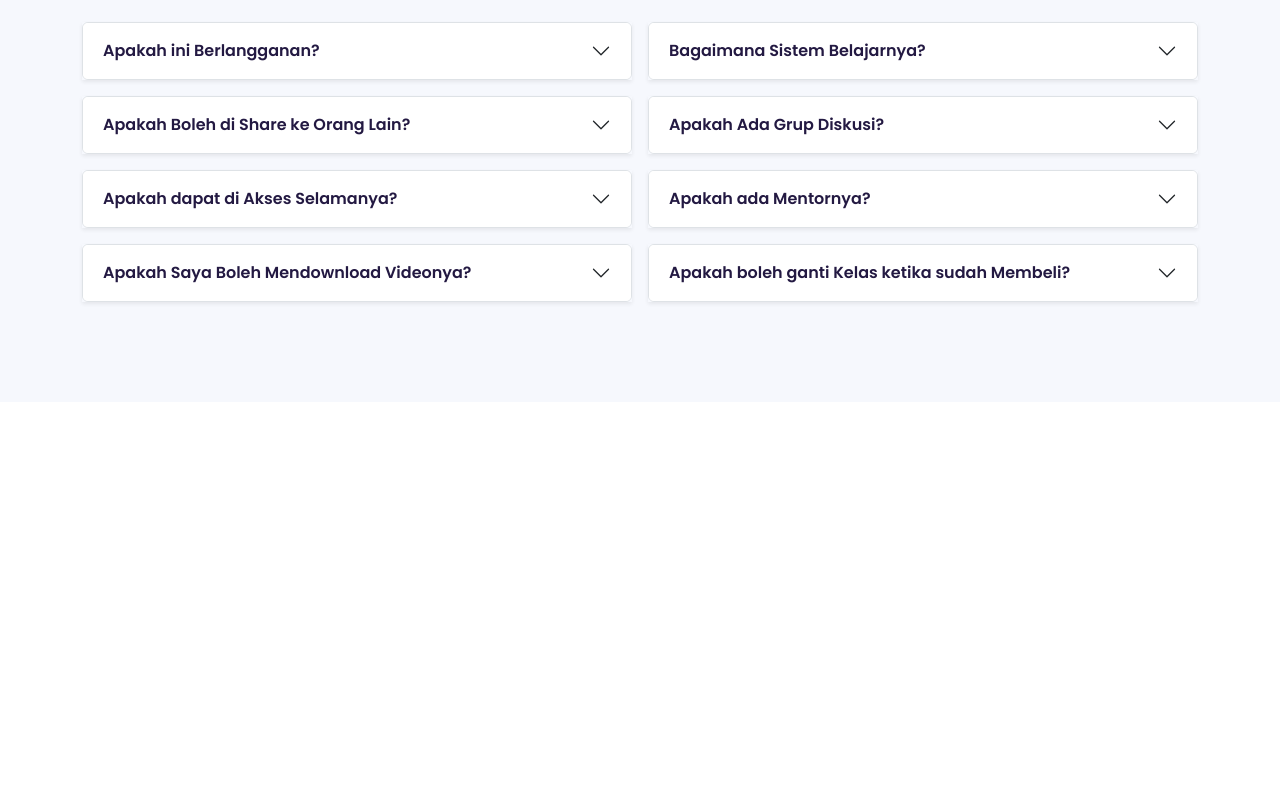
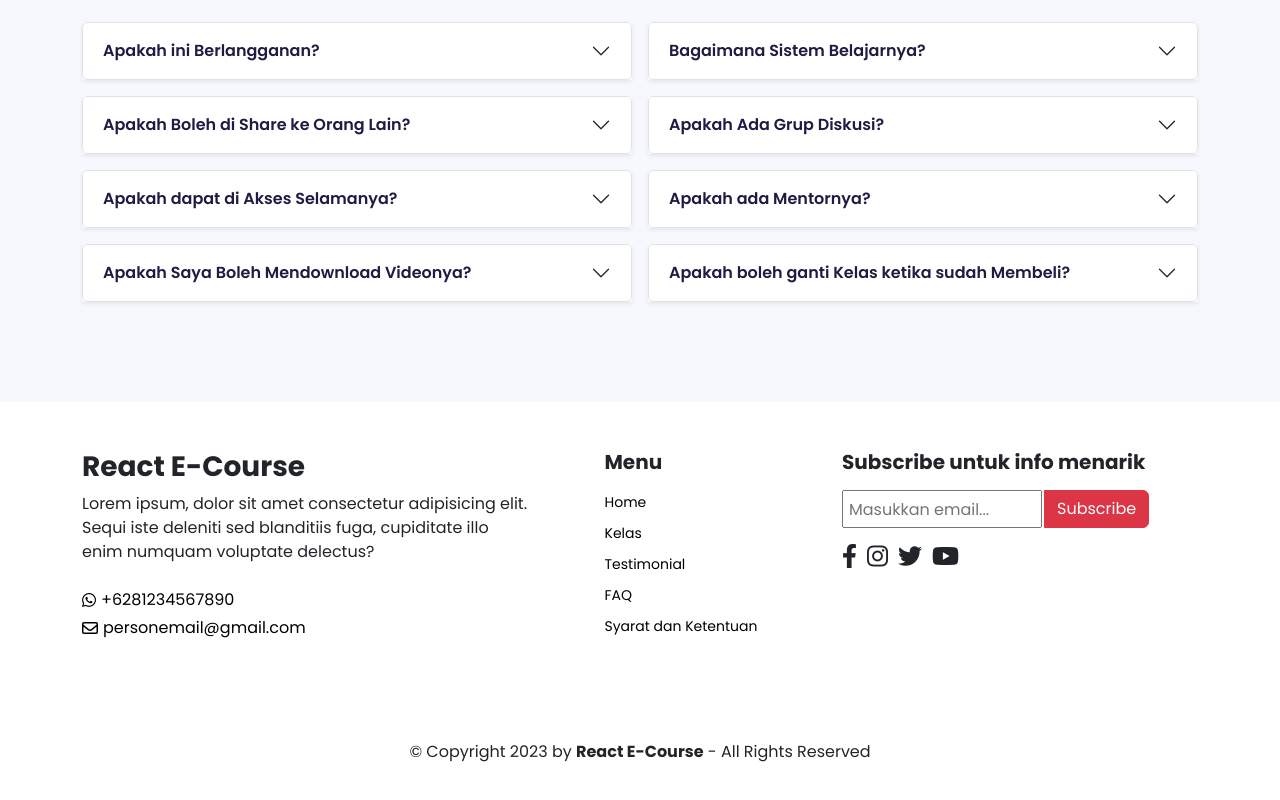
Before and after one commit to mhdryan09/react-web-course, a React (Vite) app: page / in a window 1280 px wide. Shown: the part 3313-4113 px from the top of the page. Before the commit the page ends 3715 px from the top, so only its background shows below. Built offline with nearby package versions, Linux system fonts and the light colour scheme.

Commit message:
Membuat Section Footer

```diff
--- a/src/App.jsx
+++ b/src/App.jsx
@@ -1,6 +1,6 @@
 import { Routes, Route } from 'react-router-dom';
 import NavbarComponent from './components/NavbarComponent';
-// import FooterComponent from './components/FooterComponent';
+import FooterComponent from './components/FooterComponent';
 
 import HomePage from './pages/HomePage';
 import KelasPage from './pages/KelasPage';
@@ -21,7 +21,7 @@ function App() {
         <Route path="/syarat-ketentuan" Component={SyaratKetentuanPage} />
       </Routes>
 
-      {/* <FooterComponent /> */}
+      <FooterComponent />
     </div>
   );
 }
--- a/src/components/FooterComponent.jsx
+++ b/src/components/FooterComponent.jsx
@@ -1,5 +1,70 @@
+import { Container, Row, Col } from 'react-bootstrap';
+import { Link } from 'react-router-dom';
+
 const FooterComponent = () => {
-  return <div>Footer</div>;
+  return (
+    <div className="footer py-5">
+      <Container>
+        <Row className="d-flex justify-content-between">
+          <Col lg="5">
+            <h3 className="fw-bold">React E-Course</h3>
+            <p className="desc">
+              Lorem ipsum, dolor sit amet consectetur adipisicing elit. Sequi
+              iste deleniti sed blanditiis fuga, cupiditate illo enim numquam
+              voluptate delectus?
+            </p>
+            <div className="noHp mb-1 mt-4">
+              <Link className="text-decoration-none">
+                <i className="fa-brands fa-whatsapp"></i>
+                <p className="m-0">+6281234567890</p>
+              </Link>
+            </div>
+            <div className="email">
+              <Link className="text-decoration-none">
+                <i className="fa-regular fa-envelope"></i>
+                <p className="m-0">personemail@gmail.com</p>
+              </Link>
+            </div>
+          </Col>
+
+          <Col className="d-flex flex-column col-lg-2 col mt-lg-0 mt-5">
+            <h5 className="fw-bold">Menu</h5>
+            <Link to="">Home</Link>
+            <Link to="kelas">Kelas</Link>
+            <Link to="testimonial">Testimonial</Link>
+            <Link to="faq">FAQ</Link>
+            <Link to="syarat-ketentuan">Syarat dan Ketentuan</Link>
+          </Col>
+
+          <Col lg="4" className="mt-lg-0 mt-5">
+            <h5 className="fw-bold mb-3">Subscribe untuk info menarik</h5>
+            <div className="subscribes">
+              <input type="text" placeholder="Masukkan email..." />
+              <button className="btn btn-danger rounded-end rounded-0">
+                Subscribe
+              </button>
+            </div>
+            <div className="sosial-media mt-3">
+              <i className="fa-brands fa-facebook-f"></i>
+              <i className="fa-brands fa-instagram"></i>
+              <i className="fa-brands fa-twitter"></i>
+              <i className="fa-brands fa-youtube"></i>
+            </div>
+          </Col>
+        </Row>
+
+        <Row>
+          <Col>
+            <p className="text-center px-md-0 px-3">
+              &copy; Copyright {new Date().getFullYear()} by{' '}
+              <span className="fw-bold">React E-Course</span> - All Rights
+              Reserved{' '}
+            </p>
+          </Col>
+        </Row>
+      </Container>
+    </div>
+  );
 };
 
 export default FooterComponent;
--- a/src/main.css
+++ b/src/main.css
@@ -221,6 +221,81 @@ header {
   background-color: #fff;
 }
 
+/* Homepage - Footer */
+.footer {
+  width: 100%;
+  min-height: 60vh;
+}
+
+.footer .row:nth-child(1) .col:nth-child(1) h3 {
+  color: var(--color-text);
+}
+
+.footer .row:nth-child(1) .col:nth-child(1) desc {
+  font-size: 14px;
+  line-height: 2;
+  color: var(--color-text);
+}
+
+.footer .noHp a,
+.footer .email a {
+  display: flex;
+  align-items: center;
+  color: black;
+  column-gap: 5px;
+}
+
+.footer .noHp a:hover,
+.footer .email a:hover {
+  color: var(--secondary-color);
+}
+
+.footer .row:nth-child(1) .col:nth-child(2) {
+  gap: 10px;
+}
+
+.footer .row:nth-child(1) .col:nth-child(2) a {
+  color: black;
+  text-decoration: none;
+  font-size: 14px;
+}
+
+.footer .row:nth-child(1) .col:nth-child(2) a:hover {
+  color: var(--secondary-color);
+}
+
+.footer .subscribes {
+  display: flex;
+  align-items: center;
+  gap: 2px;
+}
+
+.footer .subscribes input {
+  width: 200px;
+  height: 38px;
+  padding: 5px;
+}
+
+.footer .sosial-media {
+  display: flex;
+  align-items: center;
+  gap: 10px;
+}
+
+.footer .sosial-media i {
+  font-size: 24px;
+  cursor: pointer;
+  transition: all 0.3s ease;
+}
+
+.footer .sosial-media i:hover {
+  color: var(--secondary-color);
+}
+
+.footer .row:nth-child(2) {
+  margin-top: 100px;
+}
+
 /* Laptop */
 @media screen and (max-width: 992px) {
   .homepage .header-box {
```
